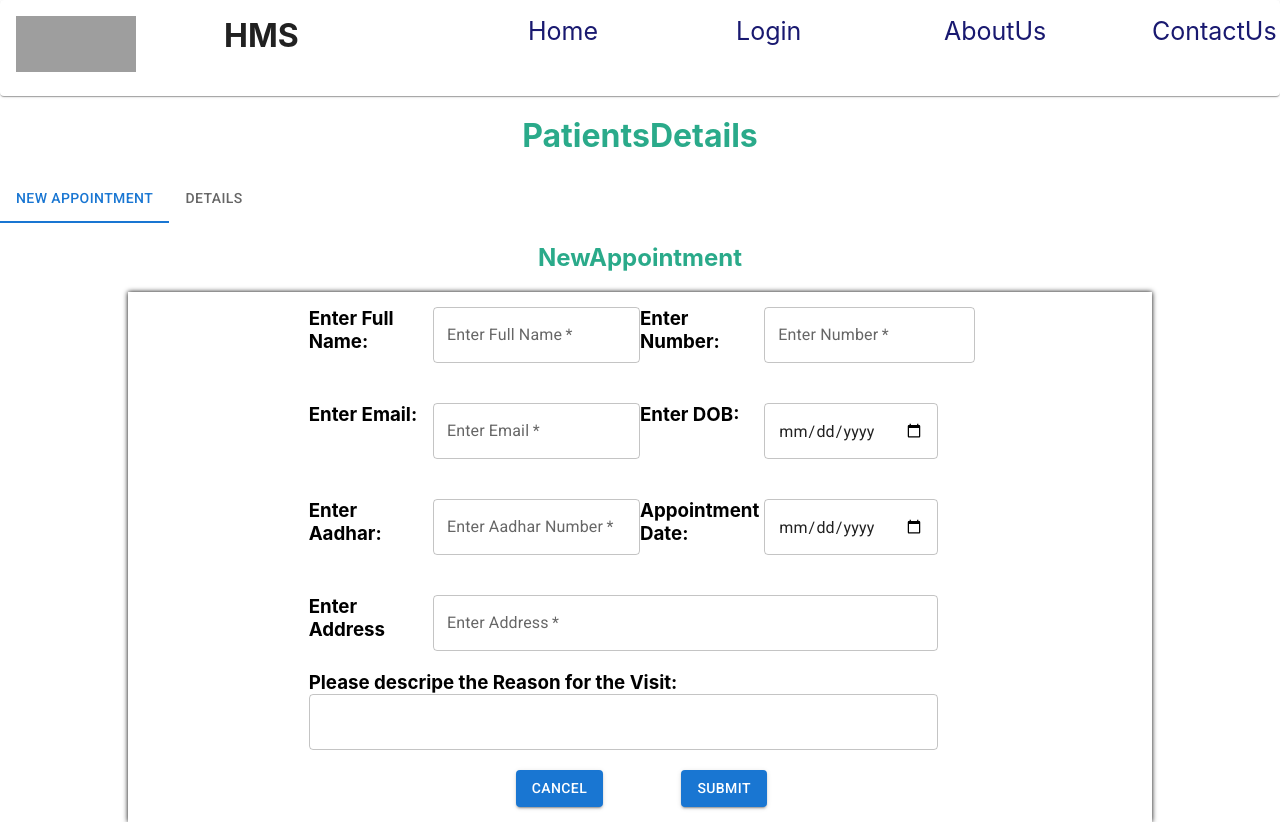
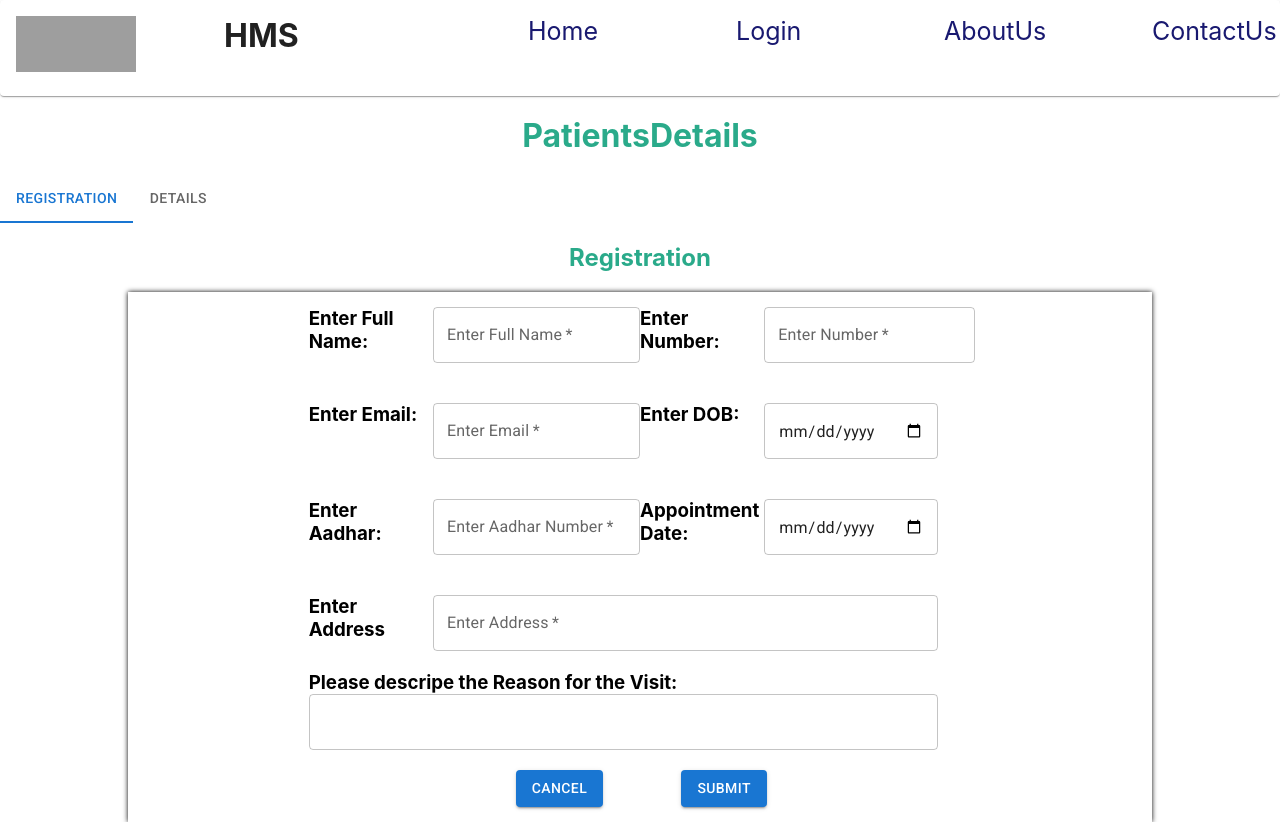
Before and after one commit to Pravin0545/HMS, a React (Create React App) app in the folder Hospital_Management_System/: page /administration/patientdetails in a window 1280 px wide. Built offline with nearby package versions, Linux system fonts and the light colour scheme; grey boxes are pictures that could not be loaded.

Commit message:
HMS Project Pravin

```diff
--- a/Hospital_Management_System/src/App.js
+++ b/Hospital_Management_System/src/App.js
@@ -1,7 +1,7 @@
+import React, { useState } from "react";
 import { BrowserRouter, Routes, Route } from "react-router-dom";
 import { Administration } from "./Component/Administration/Administration";
 import { NewAppointment } from "./Component/Administration/Patient/NewAppointment";
-// import { TodaysAppointment } from "./Component/Administration/Patient/TodaysAppointment";
 import { Details } from "./Component/Administration/Patient/Details";
 import { PatientsDetails } from "./Component/Administration/Patient/PatientsDetails";
 import { Payment } from "./Component/Administration/payment/Payment";
@@ -14,13 +14,18 @@ import { Aboutus } from "./Component/Home/Aboutus";
 import { Login } from "./Component/Home/Login";
 import { Contactus } from "./Component/Home/Contactus";
 import { Navbar } from "./Component/Navbar";
-// import { Footer } from "./Component/Home/Footer";
 import { HeartT } from "./Component/Home/HeartT";
 import { Cancer } from "./Component/Home/Cancer";
 import { Bone } from "./Component/Home/Bone";
-// import { Registration } from "./Component/Home/Registration";
 
 function App() {
+  const [data, setData] = useState([]);
+
+  localStorage.setItem("userdata", JSON.stringify(data));
+
+  const handlesubmit = (user) => {
+    setData([...data, user]);
+  };
   return (
     <div className="App">
       <BrowserRouter>
@@ -28,12 +33,21 @@ function App() {
         <Routes>
           <Route path="/" element={<Home />} />
           <Route path="/heartt" element={<HeartT />} />
-          <Route path="/heartt/newappointment" element={<NewAppointment />} />
+          <Route
+            path="/heartt/newappointment"
+            element={<NewAppointment handlesubmit={handlesubmit} />}
+          />
           <Route path="/cancer" element={<Cancer />} />
-          <Route path="/cancer/newappointment" element={<NewAppointment />} />
+          <Route
+            path="/cancer/newappointment"
+            element={<NewAppointment handlesubmit={handlesubmit} />}
+          />
           {/* <Route path="/cancer/registration" element={<Registration />} /> */}
           <Route path="/bone" element={<Bone />} />
-          <Route path="/bone/newappointment" element={<NewAppointment />} />
+          <Route
+            path="/bone/newappointment"
+            element={<NewAppointment handlesubmit={handlesubmit} />}
+          />
           {/* <Route path="/bone/registration" element={<Registration />} /> */}
           <Route path="/login" element={<Login />} />
           <Route path="/login/administration" element={<Administration />} />
@@ -45,15 +59,7 @@ function App() {
           />
           <Route
             path="/administration/patientdetails/newappointment"
-            element={<NewAppointment />}
-          />
-          {/* <Route
-            path="/administration/patientdetails/todaysappointment"
-            element={<TodaysAppointment />}
-          /> */}
-          <Route
-            path="/administration/patientdetails/newappointment"
-            element={<NewAppointment />}
+            element={<NewAppointment handlesubmit={handlesubmit} />}
           />
           <Route
             path="/administration/patientdetails/details"
--- a/Hospital_Management_System/src/Component/Administration/Administration.jsx
+++ b/Hospital_Management_System/src/Component/Administration/Administration.jsx
@@ -7,7 +7,7 @@ export const Administration = () => {
       <h1 className="admin">Administration</h1>
 
       <Link to="/administration/patientdetails">PatientDetails</Link>
-      <Link to="/administration/room">Room</Link>
+      <Link to="/administration/room">Hospitalization</Link>
       <Link to="/administration/payment">Payment</Link>
     </div>
   );
--- a/Hospital_Management_System/src/Component/Administration/Patient/NewAppointment.jsx
+++ b/Hospital_Management_System/src/Component/Administration/Patient/NewAppointment.jsx
@@ -8,11 +8,11 @@ export const NewAppointment = ({ handlesubmit }) => {
 
   // setPdata(data);
   // console.log(data);
-  // console.log(user);
+  console.log(user);
 
   return (
     <div>
-      <h2 className="admin">NewAppointment</h2>
+      <h2 className="admin">Registration</h2>
       <div className="appointmentapplication">
         <Grid container>
           <Grid item xs={2}></Grid>
--- a/Hospital_Management_System/src/Component/Administration/Patient/PatientsDetails.jsx
+++ b/Hospital_Management_System/src/Component/Administration/Patient/PatientsDetails.jsx
@@ -4,13 +4,7 @@ import { NewAppointment } from "./NewAppointment";
 import { Details } from "./Details";
 
 export const PatientsDetails = () => {
-  const [data, setData] = useState([]);
 
-  localStorage.setItem("userdata", JSON.stringify(data));
-
-  const handlesubmit = (user) => {
-    setData([...data, user]);
-  };
 
   const [val, setVal] = useState("newappointment");
   return (
@@ -18,12 +12,12 @@ export const PatientsDetails = () => {
       <h1 className="admin">PatientsDetails</h1>
       <div>
         <Tabs value={val} onChange={(e, value) => setVal(value)}>
-          <Tab value="newappointment" label="New Appointment" />
+          <Tab value="newappointment" label="Registration" />
           <Tab value="details" label="Details" />
         </Tabs>
 
         {val === "newappointment" && (
-          <NewAppointment handlesubmit={handlesubmit} />
+          <NewAppointment  />
         )}
         {val === "details" && <Details />}
       </div>
--- a/Hospital_Management_System/src/Component/Administration/Room/Room.jsx
+++ b/Hospital_Management_System/src/Component/Administration/Room/Room.jsx
@@ -1,31 +1,29 @@
-import React,{useState} from "react";
+import React, { useState } from "react";
 // import { Link } from "react-router-dom";
-import { Tabs,Tab } from "@mui/material"
+import { Tabs, Tab } from "@mui/material";
 
 import { RoomAllocate } from "./RoomAllocate";
 import { RoomAllocateDetails } from "./RoomAllocateDetails";
 
-
 export const Room = () => {
-
-  const [val,setVal]=useState("roomallocation")
-  const [data,setData]=useState([])
+  const [val, setVal] = useState("roomallocation");
+  const [data, setData] = useState([]);
 
   localStorage.setItem("roomdata", JSON.stringify(data));
-  const handlesubmit=(user)=>{
-    setData([...data,user])
-  }
+  const handlesubmit = (user) => {
+    setData([...data, user]);
+  };
   return (
     <div>
-      <h1 className="admin">Room</h1>
+      <h1 className="admin">Hospitalization</h1>
 
-      <Tabs  value={val} onChange={(e,value)=>setVal(value)}>
-          <Tab value="roomallocation" label="Room Allocation"/>
-          <Tab value="roomallocatiomdetails" label="Room Allocatiom Details"/>
-        </Tabs>
+      <Tabs value={val} onChange={(e, value) => setVal(value)}>
+        <Tab value="roomallocation" label="Room Allocation" />
+        <Tab value="roomallocatiomdetails" label="Room Allocatiom Details" />
+      </Tabs>
 
-        {val==="roomallocation" && <RoomAllocate handlesubmit={handlesubmit}/>}
-            {val==="roomallocatiomdetails" && <RoomAllocateDetails/>}
+      {val === "roomallocation" && <RoomAllocate handlesubmit={handlesubmit} />}
+      {val === "roomallocatiomdetails" && <RoomAllocateDetails />}
     </div>
   );
 };
```
Also changed, not shown: 1 other file (tests, documents, lock files or other folders).
